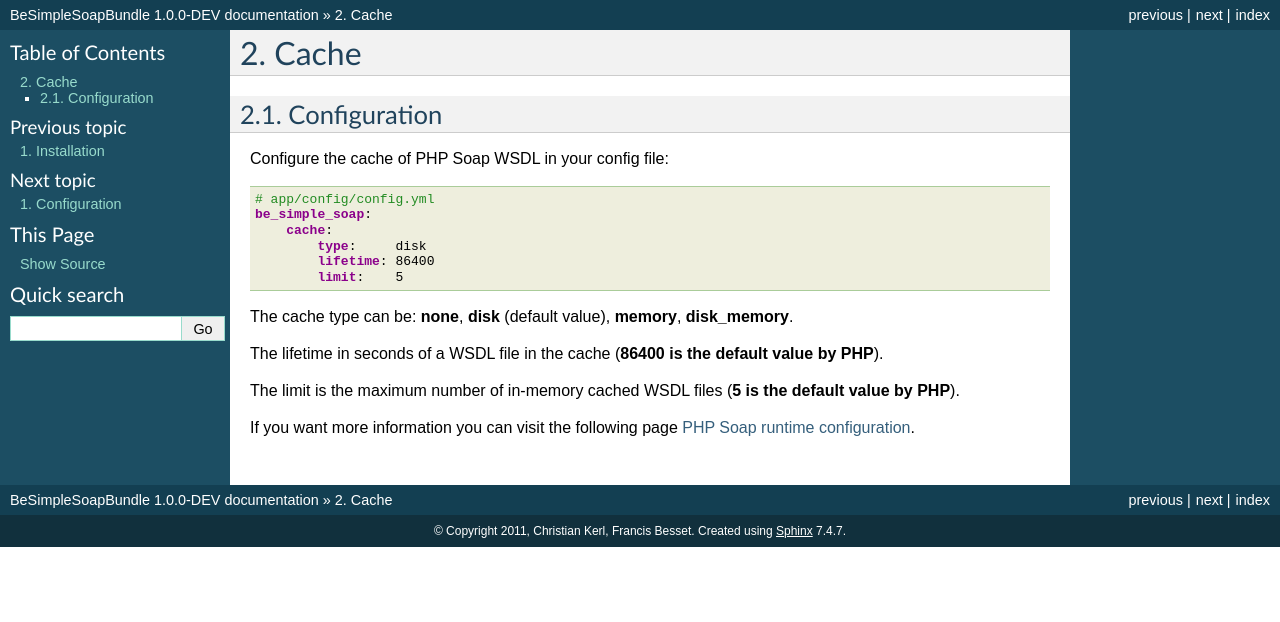
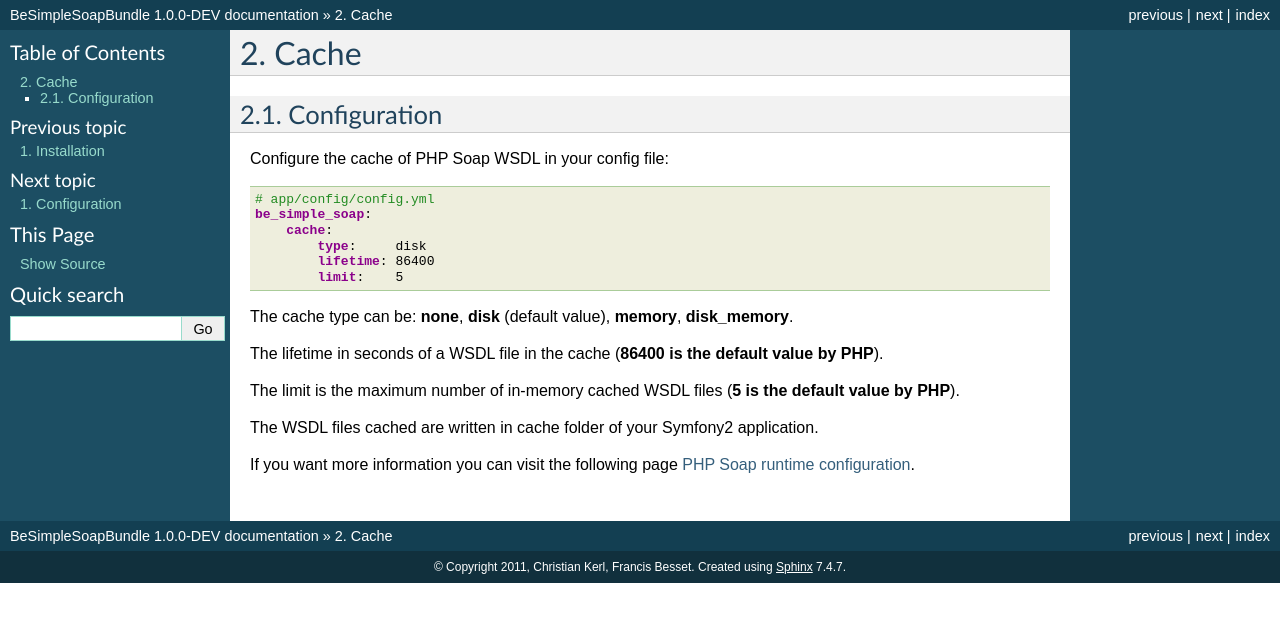
Before and after one commit to BeSimple/BeSimpleSoap, a Sphinx documentation site: the page built from Resources/doc/cache.rst, in a window 1280 px wide. Shown: the top 622 px of the page. Built offline with Sphinx 7.4.7, drawn with Linux system fonts in a browser that asks for light colours.

Commit message:
[Doc] Updated cache documentation

```diff
--- a/Resources/doc/cache.rst
+++ b/Resources/doc/cache.rst
@@ -21,6 +21,8 @@ The lifetime in seconds of a WSDL file in the cache (**86400 is the default valu
 
 The limit is the maximum number of in-memory cached WSDL files (**5 is the default value by PHP**).
 
+The WSDL files cached are written in cache folder of your Symfony2 application.
+
 If you want more information you can visit the following page `PHP Soap runtime configuration`_.
 
 .. _`PHP Soap runtime configuration`: http://www.php.net/manual/en/soap.configuration.php
```
